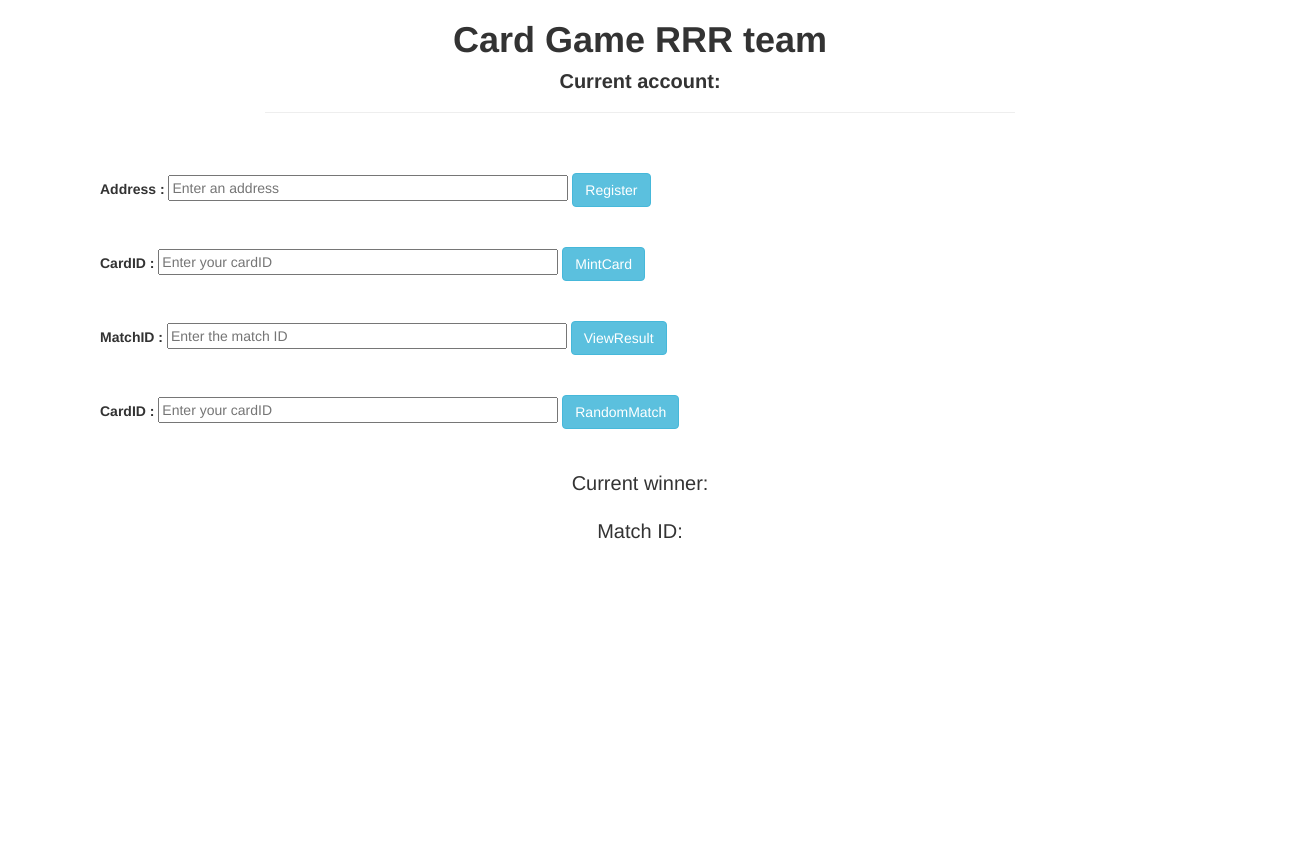
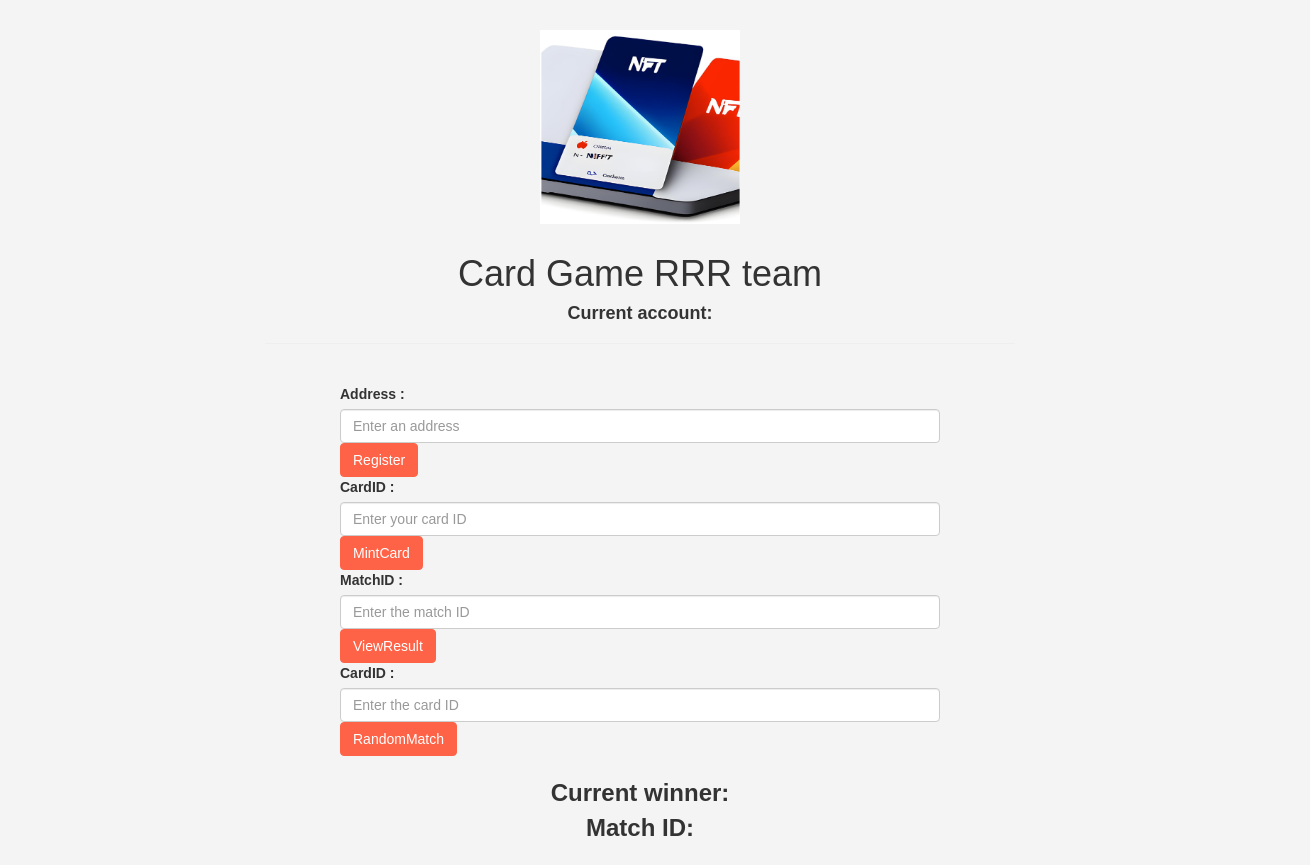
Before and after one commit to jaewan01/web3_RRR, a website: page ballot-app/src/index.html in a window 1280 px wide. Shown: the whole page, 1310 px wide, since content can reach past the window. Before the commit the page ends 800 px from the top, so only its background shows below. Drawn offline with nearby package versions, Linux system fonts and the light colour scheme.

Commit message:
change css

```diff
--- a/ballot-app/src/index.html
+++ b/ballot-app/src/index.html
@@ -1,169 +1,128 @@
 <!DOCTYPE html>
 <html lang="en">
+
 <head>
   <meta charset="utf-8">
   <meta http-equiv="X-UA-Compatible" content="IE=edge">
   <meta name="viewport" content="width=device-width, initial-scale=1">
-    <!-- The above 3 meta tags *must* come first in the head; any other head content must come *after* these tags -->
+  <!-- The above 3 meta tags *must* come first in the head; any other head content
+        must come *after* these tags -->
   <title>Card Game RRR team</title>
 
   <!-- Bootstrap -->
   <link href="css/bootstrap.min.css" rel="stylesheet">
 
-<!--  -->
+  <!-- -->
 
   <style>
     body {
-      padding-top: 20px;
+      background-color: #f4f4f4;
+      font-family: Arial, sans-serif;
     }
 
-    h1 {
-      font-size: 36px;
-      font-weight: bold;
-      text-align: center;
-      margin-top: 0;
+    .card-game-logo {
+      display: block;
+      max-width: 200px;
+      margin: 30px auto;
     }
 
-    h4 {
-      font-size: 20px;
-      text-align: center;
-      margin-bottom: 20px;
+    .form-group {
+      max-width: 600px;
+      margin: auto;
     }
 
-    .panel-proposal {
+    .card-holder {
+      display: flex;
+      justify-content: space-around;
+      flex-wrap: wrap;
       margin-bottom: 30px;
     }
 
-    .panel-heading {
-      text-align: center;
+    .card {
+      width: 150px;
+      margin: 10px;
     }
 
-    .panel-body {
-      text-align: center;
+    .card-img-top {
+      width: 100%;
+      height: auto;
     }
 
-    .img-center {
-      display: block;
-      margin-left: auto;
-      margin-right: auto;
+    .info-section {
+      font-size: 24px;
+      font-weight: bold;
+      color: #333;
+      text-align: center;
+      padding: 20px 0;
     }
 
-    .btn-vote {
-      margin-top: 20px;
-    }
-
-    #address_div {
-      margin-left: 15px;
-      margin-top: 10px;
-    }
-
-    input[type="text"] {
-      width: 400px;
+    .btn-info {
+      background-color: #FF6347;
+      border-color: #FF6347;
     }
   </style>
 
+  <!-- -->
 
+  <!-- HTML5 shim and Respond.js for IE8 support of HTML5 elements and media
+        queries -->
+  <!-- WARNING: Respond.js doesn't work if you view the page via file:// -->
+  <!--[if lt IE 9]> <script
+        src="https://oss.maxcdn.com/html5shiv/3.7.3/html5shiv.min.js"></script> <script
+        src="https://oss.maxcdn.com/respond/1.4.2/respond.min.js"></script> <![endif]-->
+</head>
 
-<!--  -->
-
-    <!-- HTML5 shim and Respond.js for IE8 support of HTML5 elements and media queries -->
-    <!-- WARNING: Respond.js doesn't work if you view the page via file:// -->
-    <!--[if lt IE 9]>
-      <script src="https://oss.maxcdn.com/html5shiv/3.7.3/html5shiv.min.js"></script>
-      <script src="https://oss.maxcdn.com/respond/1.4.2/respond.min.js"></script>
-    <![endif]-->
-  </head>
 <body>
   <div class="container">
     <div class="row">
       <div class="col-xs-12 col-sm-8 col-sm-push-2">
+        <img src="images/logo.png" alt="logo" class="card-game-logo">
         <h1 class="text-center">Card Game RRR team</h1>
-          <h4 class="text-center"><b>Current account: </b><span id="current_account"></span></h1>
-          <hr/>
-          <br/>
+        <h4 class="text-center">
+          <b>Current account:
+          </b>
+          <span id="current_account"></span>
+          </h1>
+          <hr />
+          <br />
       </div>
     </div>
   </div>
 
-    <div id="proposalTemplate" style="display: none;">
-      <div class="col-sm-8 col-md-2 col-lg-3">
-        <div class="panel panel-default panel-proposal">
-          <div class="panel-heading">
-            <h3 class="panel-title" style="text-align:center"></h3>
+  <div class="form-group">
+    <label for="enter_address"><b>Address : </b></label>
+    <input type="text" class="form-control" id="enter_address" placeholder="Enter an address">
+    <button class="btn btn-info mt-3" type="button" id="register">Register</button>
   </div>
-          <div class="panel-body">
-            <img alt="140x140" data-src="holder.js/170x170" class="img-rounded img-center" style="width: 230px; height: 280px;" src="images/Milli.png" data-holder-rendered="true">
-            <br/><br/>
-            <div class="col-md-12 text-center">
-              <button class="btn btn-default btn-vote" type="button" data-id="0">Vote</button>
+  <div class="form-group">
+    <label for="enter_cardid"><b>CardID : </b></label>
+    <input type="text" class="form-control" id="enter_cardid" placeholder="Enter your card ID">
+    <button class="btn btn-info mt-3" type="button" id="mintcard">MintCard</button>
   </div>
+  <div class="form-group">
+    <label for="enter_matchid"><b>MatchID : </b></label>
+    <input type="text" class="form-control" id="enter_matchid" placeholder="Enter the match ID">
+    <button class="btn btn-info mt-3" type="button" id="view-result">ViewResult</button>
   </div>
-        </div>
-      </div>
+  <div class="form-group">
+    <label for="enter_matchid"><b>CardID : </b></label>
+    <input type="text" class="form-control" id="enter_matchid" placeholder="Enter the card ID">
+    <button class="btn btn-info mt-3" type="button" id="random-match">RandomMatch</button>
   </div>
 
-    <div class="container">
-      <div class="row" id="address_div">
-        <div style="margin-left: 15px;margin-top: 10px;">
-          <span><b>Address : </b></span>
-          <input type="text" style="width: 400px;" id="enter_address" placeholder="Enter an address"></input>
-          <button class="btn btn-info" type="button" id="register">Register</button>
+  <div class="info-section">
+    <div>Current winner: <span id="current-winner-text"></span></div>
+    <div>Match ID: <span id="match-id-text"></span></div>
   </div>
-      </div>
-      <br>
-    </div>
-
-    <div class="container">
-      <div class="row" id="address_div">
-        <div style="margin-left: 15px;margin-top: 10px;">
-          <span><b>CardID : </b></span>
-          <input type="text" style="width: 400px;" id="enter_cardid" placeholder="Enter your cardID"></input>
-          <button class="btn btn-info" type="button" id="mintcard">MintCard</button>
-          <!-- TODO card list 추가해야 함. -->
-        </div>
-      </div>
-      <br>
-    </div>
-
-    <div class="container">
-      <div class="row" id="address_div">
-        <div style="margin-left: 15px;margin-top: 10px;">
-          <span><b>MatchID : </b></span>
-          <input type="text" style="width: 400px;" id="enter_matchid" placeholder="Enter the match ID"></input>
-          <button class="btn btn-info" type="button" id="view-result">ViewResult</button>
-        </div>
-      </div>
-      <br>
-    </div>
-
-    <div class="container">
-      <div class="row" id="address_div">
-        <div style="margin-left: 15px;margin-top: 10px;">
-          <span><b>CardID : </b></span>
-          <input type="text" style="width: 400px;" id="enter_cardid" placeholder="Enter your cardID"></input>
-          <button class="btn btn-info" type="button" id="random-match">RandomMatch</button>
-        </div>
-      </div>
-      <br>
-    </div>
-
-    <div class="row" style="padding-top:20px">
-      <div id="info-section" class="row" style="font-size:20px; text-align:center; display:block">
-        Current winner: <span id="current-winner-text"></span>
-      </div>
-      <br>
-      <div id="info-section2" class="row" style="font-size:20px; text-align:center; display:block">
-        Match ID: <span id="match-id-text"></span>
-      </div>
-    </div>
-
   <!-- jQuery (necessary for Bootstrap's JavaScript plugins) -->
   <script src="https://ajax.googleapis.com/ajax/libs/jquery/1.12.4/jquery.min.js"></script>
 
-    <!-- Include all compiled plugins (below), or include individual files as needed -->
+  <!-- Include all compiled plugins (below), or include individual files as needed
+        -->
   <script src="js/dist/bootstrap.min.js"></script>
   <script src="js/dist/web3.min.js"></script>
   <script src="js/dist/truffle-contract.js"></script>
   <script src="js/app.js"></script>
 </body>
+
 </html>
```
Also changed, not shown: ballot-app/src/images/bulgogi.jpg (deleted), ballot-app/src/images/kimbab.jpg (deleted), ballot-app/src/images/kimchi.jpg (deleted), ballot-app/src/images/logo.png (added), ballot-app/src/images/pizza.jpg (deleted), ballot-app/src/images/sushi.jpg (deleted). Lines whose indentation alone changed are shown as unchanged.
